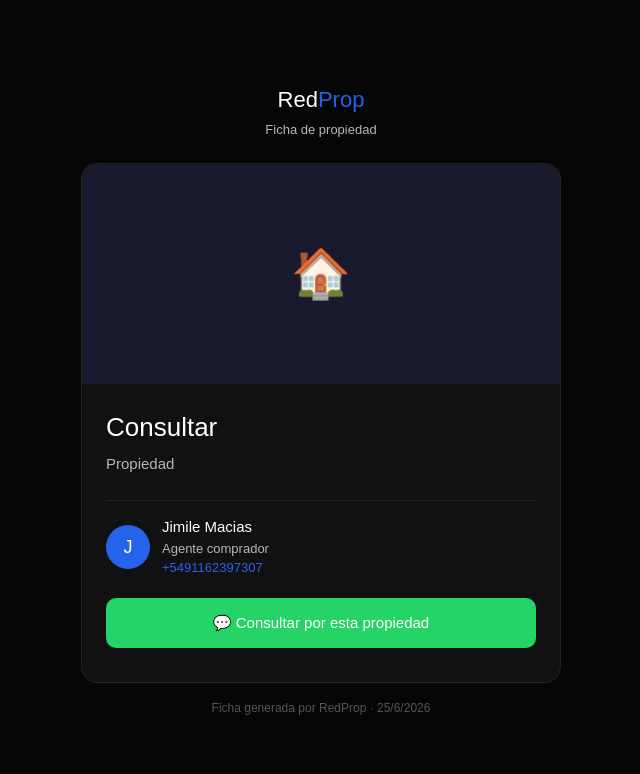
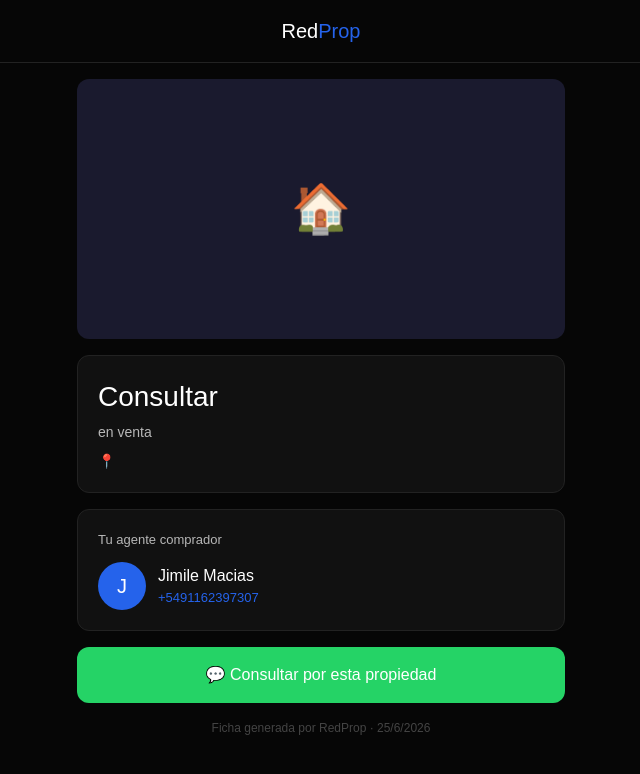
Before and after one commit to jmacias2103/redprop, a Next.js app: page /ficha in a window 1280 px wide. Shown: the top 774 px of the page, without its empty margins (319-959 px from the left). Built offline with nearby package versions, Linux system fonts and the light colour scheme.

Commit message:
ficha mejorada con carrusel y datos reales

```diff
--- a/app/buscar/page.tsx
+++ b/app/buscar/page.tsx
@@ -42,11 +42,19 @@ export default function Buscar() {
         titulo: p.titulo,
         precio: p.precio,
         direccion: p.direccion,
-        foto: p.foto,
+        fotos: p.fotos?.join(',') || p.foto || '',
         superficie: p.superficie || '',
+        ambientes: p.ambientes || '',
+        tipo: p.tipo || '',
         portal: p.portal,
-        link: p.link,
-        agente: agente,
+        cochera: String(p.cochera || false),
+        balcon: String(p.balcon || false),
+        pileta: String(p.pileta || false),
+        amenities: String(p.amenities || false),
+        aptoCredito: String(p.aptoCredito || false),
+        antiguedad: p.antiguedad || '',
+        tags: p.tags?.join(',') || '',
+        agente,
         telefono: telefonoAgente,
       })
       const fichaUrl = `https://redprop-two.vercel.app/ficha?${params.toString()}`
--- a/app/ficha/page.tsx
+++ b/app/ficha/page.tsx
@@ -1,80 +1,139 @@
 'use client'
 import { useSearchParams } from 'next/navigation'
-import { Suspense } from 'react'
+import { Suspense, useState } from 'react'
 
 function FichaContent() {
   const params = useSearchParams()
+  const [fotoActual, setFotoActual] = useState(0)
 
   const titulo = params.get('titulo') || 'Propiedad'
   const precio = params.get('precio') || 'Consultar'
   const direccion = params.get('direccion') || ''
-  const foto = params.get('foto') || ''
+  const fotosRaw = params.get('fotos') || params.get('foto') || ''
+  const fotos = fotosRaw.split(',').filter(Boolean)
   const superficie = params.get('superficie') || ''
+  const ambientes = params.get('ambientes') || ''
+  const tipo = params.get('tipo') || ''
   const portal = params.get('portal') || ''
-  const link = params.get('link') || ''
+  const cochera = params.get('cochera') === 'true'
+  const balcon = params.get('balcon') === 'true'
+  const pileta = params.get('pileta') === 'true'
+  const amenities = params.get('amenities') === 'true'
+  const aptoCredito = params.get('aptoCredito') === 'true'
+  const antiguedad = params.get('antiguedad') || ''
+  const tagsRaw = params.get('tags') || ''
+  const tags = tagsRaw.split(',').filter(Boolean)
   const agente = params.get('agente') || 'Jimile Macias'
   const telefono = params.get('telefono') || '5491162397307'
 
+  // Limpiar precio (sacar expensas del título)
+  const precioLimpio = precio.split('$')[0].trim()
+
+  const caracteristicas = [
+    ambientes && { icon: '🛏', label: ambientes },
+    superficie && { icon: '📐', label: superficie },
+    cochera && { icon: '🚗', label: 'Cochera' },
+    balcon && { icon: '🌿', label: 'Balcón' },
+    pileta && { icon: '🏊', label: 'Pileta' },
+    amenities && { icon: '🏋️', label: 'Amenities' },
+    aptoCredito && { icon: '💳', label: 'Apto crédito' },
+    antiguedad && { icon: '📅', label: antiguedad },
+  ].filter(Boolean) as { icon: string; label: string }[]
+
   return (
-    <main style={{ fontFamily: 'sans-serif', background: '#060606', minHeight: '100vh', color: '#ffffff', display: 'flex', alignItems: 'center', justifyContent: 'center', padding: '1rem' }}>
-      <div style={{ maxWidth: '480px', width: '100%' }}>
+    <main style={{ fontFamily: 'sans-serif', background: '#060606', minHeight: '100vh', color: '#ffffff' }}>
 
       {/* HEADER */}
-        <div style={{ textAlign: 'center', marginBottom: '1.5rem' }}>
-          <div style={{ fontSize: '22px', fontWeight: 500 }}>Red<span style={{ color: '#2563eb' }}>Prop</span></div>
-          <p style={{ fontSize: '13px', color: '#b7b7b7', marginTop: '4px' }}>Ficha de propiedad</p>
+      <div style={{ textAlign: 'center', padding: '1rem', borderBottom: '0.5px solid #222' }}>
+        <div style={{ fontSize: '20px', fontWeight: 500 }}>Red<span style={{ color: '#2563eb' }}>Prop</span></div>
       </div>
 
-        {/* CARD */}
-        <div style={{ background: '#111', border: '0.5px solid #222', borderRadius: '16px', overflow: 'hidden' }}>
+      <div style={{ maxWidth: '520px', margin: '0 auto', padding: '1rem' }}>
 
-          {/* FOTO */}
-          {foto ? (
-            <img src={foto} alt={titulo} style={{ width: '100%', height: '220px', objectFit: 'cover' }} />
+        {/* CARRUSEL DE FOTOS */}
+        <div style={{ position: 'relative', borderRadius: '12px', overflow: 'hidden', marginBottom: '1rem' }}>
+          {fotos.length > 0 ? (
+            <>
+              <img
+                src={fotos[fotoActual]}
+                alt={titulo}
+                style={{ width: '100%', height: '260px', objectFit: 'cover', display: 'block' }}
+              />
+              {fotos.length > 1 && (
+                <>
+                  <button onClick={() => setFotoActual(f => f > 0 ? f - 1 : fotos.length - 1)}
+                    style={{ position: 'absolute', left: '8px', top: '50%', transform: 'translateY(-50%)', background: '#000000aa', border: 'none', color: '#fff', width: '32px', height: '32px', borderRadius: '50%', cursor: 'pointer', fontSize: '16px' }}>‹</button>
+                  <button onClick={() => setFotoActual(f => f < fotos.length - 1 ? f + 1 : 0)}
+                    style={{ position: 'absolute', right: '8px', top: '50%', transform: 'translateY(-50%)', background: '#000000aa', border: 'none', color: '#fff', width: '32px', height: '32px', borderRadius: '50%', cursor: 'pointer', fontSize: '16px' }}>›</button>
+                  <div style={{ position: 'absolute', bottom: '8px', left: '50%', transform: 'translateX(-50%)', display: 'flex', gap: '4px' }}>
+                    {fotos.map((_, i) => (
+                      <div key={i} onClick={() => setFotoActual(i)} style={{ width: '6px', height: '6px', borderRadius: '50%', background: i === fotoActual ? '#fff' : '#ffffff66', cursor: 'pointer' }} />
+                    ))}
+                  </div>
+                </>
+              )}
+              <span style={{ position: 'absolute', top: '8px', left: '8px', background: '#2563eb', color: '#fff', fontSize: '11px', padding: '3px 10px', borderRadius: '99px' }}>{portal}</span>
+            </>
           ) : (
-            <div style={{ width: '100%', height: '220px', background: '#1a1a2e', display: 'flex', alignItems: 'center', justifyContent: 'center', fontSize: '48px' }}>🏠</div>
+            <div style={{ width: '100%', height: '260px', background: '#1a1a2e', display: 'flex', alignItems: 'center', justifyContent: 'center', fontSize: '48px' }}>🏠</div>
+          )}
+        </div>
+
+        {/* PRECIO Y TIPO */}
+        <div style={{ background: '#111', border: '0.5px solid #222', borderRadius: '12px', padding: '1.25rem', marginBottom: '1rem' }}>
+          <div style={{ fontSize: '28px', fontWeight: 500, marginBottom: '4px' }}>{precioLimpio}</div>
+          <div style={{ fontSize: '14px', color: '#b7b7b7', marginBottom: '8px' }}>{tipo.charAt(0).toUpperCase() + tipo.slice(1)} en venta</div>
+          <div style={{ fontSize: '14px', color: '#b7b7b7', display: 'flex', alignItems: 'center', gap: '6px' }}>
+            📍 {direccion}
+          </div>
+        </div>
+
+        {/* CARACTERÍSTICAS */}
+        {caracteristicas.length > 0 && (
+          <div style={{ background: '#111', border: '0.5px solid #222', borderRadius: '12px', padding: '1.25rem', marginBottom: '1rem' }}>
+            <div style={{ fontSize: '14px', fontWeight: 500, marginBottom: '12px' }}>Características</div>
+            <div style={{ display: 'grid', gridTemplateColumns: 'repeat(3, 1fr)', gap: '10px' }}>
+              {caracteristicas.map((c, i) => (
+                <div key={i} style={{ background: '#060606', borderRadius: '8px', padding: '10px', textAlign: 'center' }}>
+                  <div style={{ fontSize: '20px', marginBottom: '4px' }}>{c.icon}</div>
+                  <div style={{ fontSize: '12px', color: '#b7b7b7' }}>{c.label}</div>
+                </div>
+              ))}
+            </div>
+          </div>
         )}
 
-          <div style={{ padding: '1.5rem' }}>
-            {/* PRECIO */}
-            <div style={{ fontSize: '26px', fontWeight: 500, marginBottom: '6px' }}>{precio}</div>
-
-            {/* TITULO */}
-            <div style={{ fontSize: '15px', color: '#b7b7b7', marginBottom: '8px' }}>{titulo}</div>
-
-            {/* DETALLES */}
-            <div style={{ display: 'flex', gap: '12px', marginBottom: '1rem', flexWrap: 'wrap' }}>
-              {direccion && <span style={{ fontSize: '13px', color: '#b7b7b7' }}>📍 {direccion}</span>}
-              {superficie && <span style={{ fontSize: '13px', color: '#b7b7b7' }}>📐 {superficie}</span>}
-              {portal && <span style={{ fontSize: '11px', background: '#2563eb18', color: '#2563eb', padding: '3px 10px', borderRadius: '99px' }}>{portal}</span>}
+        {/* TAGS */}
+        {tags.length > 0 && (
+          <div style={{ display: 'flex', flexWrap: 'wrap', gap: '8px', marginBottom: '1rem' }}>
+            {tags.map((tag, i) => (
+              <span key={i} style={{ background: '#111', border: '0.5px solid #333', borderRadius: '99px', padding: '4px 12px', fontSize: '12px', color: '#b7b7b7' }}>{tag}</span>
+            ))}
           </div>
-
-            {/* DIVIDER */}
-            <div style={{ height: '0.5px', background: '#222', margin: '1rem 0' }}></div>
+        )}
 
         {/* AGENTE */}
-            <div style={{ display: 'flex', alignItems: 'center', gap: '12px', marginBottom: '1.25rem' }}>
-              <div style={{ width: '44px', height: '44px', borderRadius: '50%', background: '#2563eb', color: '#fff', display: 'flex', alignItems: 'center', justifyContent: 'center', fontSize: '18px', fontWeight: 500, flexShrink: 0 }}>
+        <div style={{ background: '#111', border: '0.5px solid #222', borderRadius: '12px', padding: '1.25rem', marginBottom: '1rem' }}>
+          <div style={{ fontSize: '13px', color: '#b7b7b7', marginBottom: '12px' }}>Tu agente comprador</div>
+          <div style={{ display: 'flex', alignItems: 'center', gap: '12px' }}>
+            <div style={{ width: '48px', height: '48px', borderRadius: '50%', background: '#2563eb', color: '#fff', display: 'flex', alignItems: 'center', justifyContent: 'center', fontSize: '20px', fontWeight: 500, flexShrink: 0 }}>
               {agente.charAt(0)}
             </div>
             <div>
-                <div style={{ fontSize: '15px', fontWeight: 500 }}>{agente}</div>
-                <div style={{ fontSize: '13px', color: '#b7b7b7' }}>Agente comprador</div>
+              <div style={{ fontSize: '16px', fontWeight: 500 }}>{agente}</div>
               <div style={{ fontSize: '13px', color: '#2563eb' }}>+{telefono}</div>
+            </div>
           </div>
         </div>
 
         {/* CTA */}
-            <a href={`https://wa.me/${telefono}?text=${encodeURIComponent(`Hola ${agente}! Vi la propiedad que me enviaste y me interesa. ¿Podemos coordinar una visita?`)}`}
+        <a href={`https://wa.me/${telefono}?text=${encodeURIComponent(`Hola ${agente}! Vi la propiedad en ${direccion} y me interesa. ¿Podemos coordinar?`)}`}
           target="_blank"
-              style={{ display: 'block', background: '#25D366', color: '#fff', textAlign: 'center', padding: '14px', borderRadius: '10px', textDecoration: 'none', fontSize: '15px', fontWeight: 500, marginBottom: '10px' }}>
+          style={{ display: 'block', background: '#25D366', color: '#fff', textAlign: 'center', padding: '16px', borderRadius: '12px', textDecoration: 'none', fontSize: '16px', fontWeight: 500, marginBottom: '1rem' }}>
           💬 Consultar por esta propiedad
         </a>
 
-          </div>
-        </div>
-
-        <p style={{ textAlign: 'center', fontSize: '12px', color: '#555', marginTop: '1rem' }}>
+        <p style={{ textAlign: 'center', fontSize: '12px', color: '#444', marginTop: '1rem', paddingBottom: '2rem' }}>
           Ficha generada por RedProp · {new Date().toLocaleDateString('es-AR')}
         </p>
       </div>
```
Lines whose indentation alone changed are shown as unchanged.
